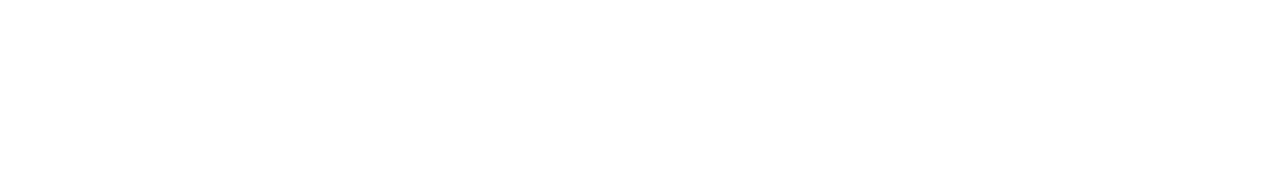
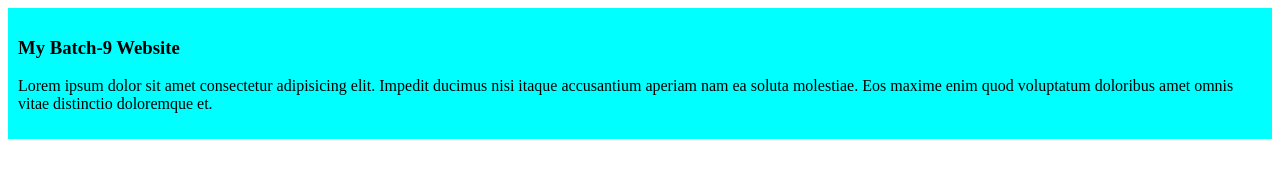
Before and after one commit to mdsalehin/my-first-github-repo, a plain HTML site: page index.html in a window 1280 px wide. Drawn offline with Linux system fonts and the light colour scheme.

Commit message:
added the first blog

```diff
--- a/index.html
+++ b/index.html
@@ -4,8 +4,15 @@
     <meta charset="UTF-8">
     <meta name="viewport" content="width=device-width, initial-scale=1.0">
     <title>Batch_9_Github_Repo</title>
+
+    <link rel="stylesheet" href="styles/blog.css">
 </head>
 <body>
-
+    <div>
+        <h3>My Batch-9 Website</h3>
+        <p>
+            Lorem ipsum dolor sit amet consectetur adipisicing elit. Impedit ducimus nisi itaque accusantium aperiam nam ea soluta molestiae. Eos maxime enim quod voluptatum doloribus amet omnis vitae distinctio doloremque et.
+        </p>
+    </div>
 </body>
 </html>
--- /dev/null
+++ b/styles/blog.css
@@ -0,0 +1,4 @@
+div{
+    background-color: aqua;
+    padding: 10px;
+}
```
